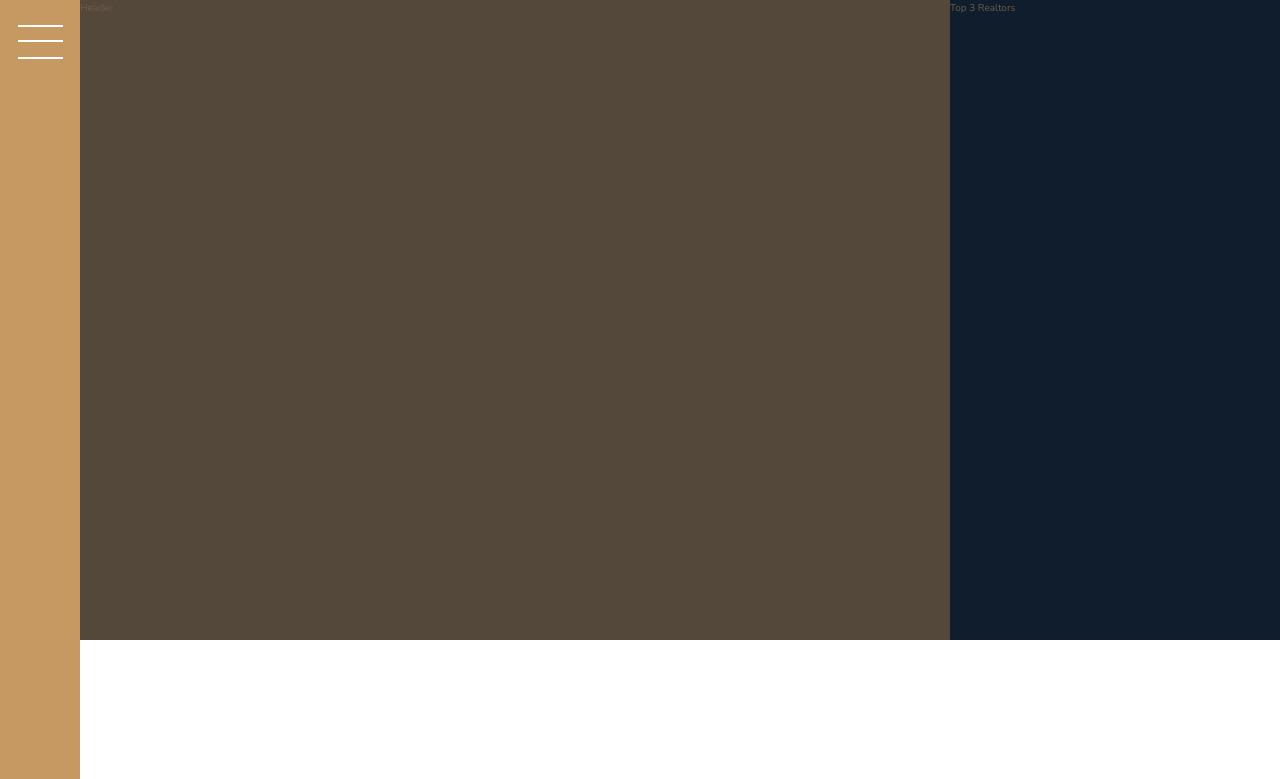
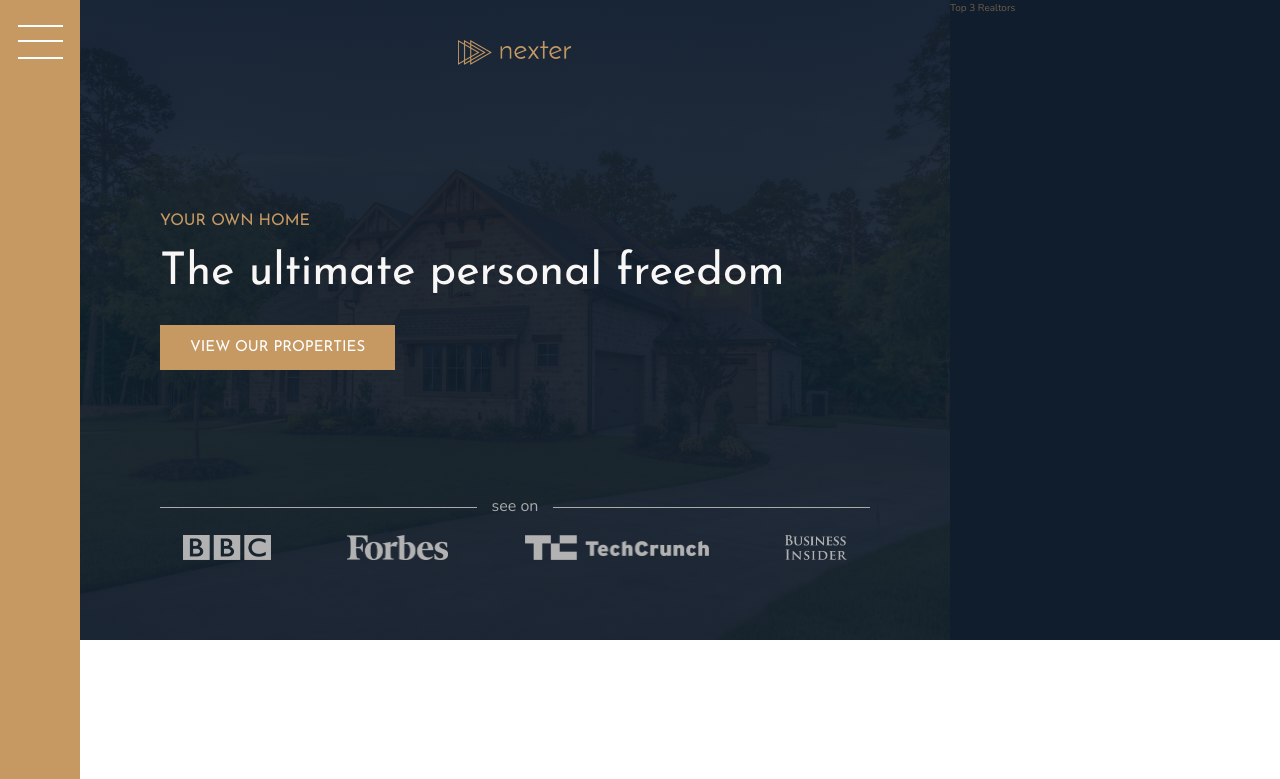
Before and after one commit to BesKa1995/real-estate-website-design, a website: page index.html in a window 1280 px wide. Shown: the top 779 px of the page. Drawn offline with nearby package versions, Linux system fonts and the light colour scheme.

Commit message:
added header

```diff
--- a/index.html
+++ b/index.html
@@ -18,7 +18,17 @@
         <button class="nav-btn"></button>
     </div>
     <div class="header">
-        Header
+        <img src="img/logo.png" alt="Logo" class="header__logo">
+        <h3 class="heading-3">Your own Home</h3>
+        <h1 class="heading-1">The ultimate personal freedom</h1>
+        <button class="btn header__btn">View our properties</button>
+        <div class="header__seeon-text">see on</div>
+        <div class="header__seeon-logos">
+            <img src="img/logo-bbc.png" alt="">
+            <img src="img/logo-forbes.png" alt="">
+            <img src="img/logo-techcrunch.png" alt="">
+            <img src="img/logo-bi.png" alt="">
+        </div>
     </div>
     <div class="realtors">
         Top 3 Realtors
--- a/sass/_header.scss
+++ b/sass/_header.scss
@@ -1,4 +1,51 @@
 .header {
   background-color: $color-grey-dark-1;
   grid-column: full-start/col-end 6;
+  background-image: linear-gradient(rgba($color-secondary, .93), rgba($color-secondary, .93)), url(../img/hero.jpeg);
+  background-size: cover;
+  background-position: center;
+  display: grid;
+  padding: 8rem;
+  padding-top: 4rem;
+  grid-template-rows: 1fr min-content 6rem 1fr;
+  grid-gap: 1.5rem;
+
+  &__logo {
+    justify-self: center;
+    height: 2.5rem;
+  }
+
+  &__seeon-logos {
+    display: grid;
+    grid-auto-flow: column;
+    grid-column-gap: 3rem;
+    justify-items: center;
+
+    img {
+      height: 2.5rem;
+      filter: brightness(0.7);
+    }
+  }
+
+  &__seeon-text {
+    font-size: 1.6rem;
+    color: $color-grey-light-2;
+    display: grid;
+    grid-template-columns: 1fr max-content 1fr;
+    align-items: center;
+    grid-column-gap: 1.5rem;
+
+    &:before,
+    &:after {
+      content: "";
+      width: 100%;
+      height: 1px;
+      background-color: CurrentColor;
+    }
+  }
+
+  &__btn {
+    justify-self: start;
+    align-self: start;
+  }
 }
--- a/sass/_sidebar.scss
+++ b/sass/_sidebar.scss
@@ -2,9 +2,10 @@
   background-color: $color-primary;
   grid-column: sidebar-start/sidebar-end;
   grid-row: 1 / -1;
-  display:flex;
-  justify-content:center;
+  display: flex;
+  justify-content: center;
 }
+
 .nav-btn {
   border: none;
   width: 4.5rem;
--- a/sass/_typography.scss
+++ b/sass/_typography.scss
@@ -5,6 +5,9 @@
 
 .heading-1 {
   @extend %heading;
+  color: $color-grey-light-1;
+  font-size: 4.5rem;
+  line-height: 1;
 }
 
 .heading-2 {
```
Also changed, not shown: sass/main.css, 1 other file.
